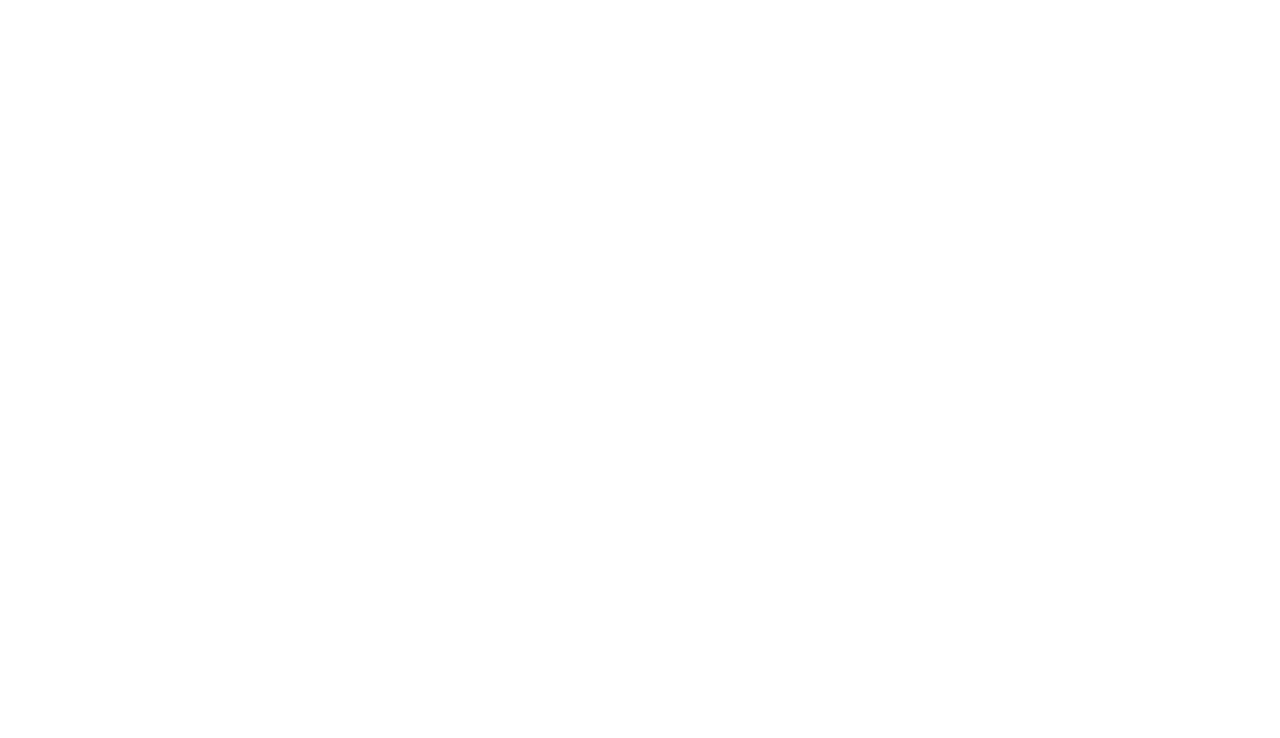
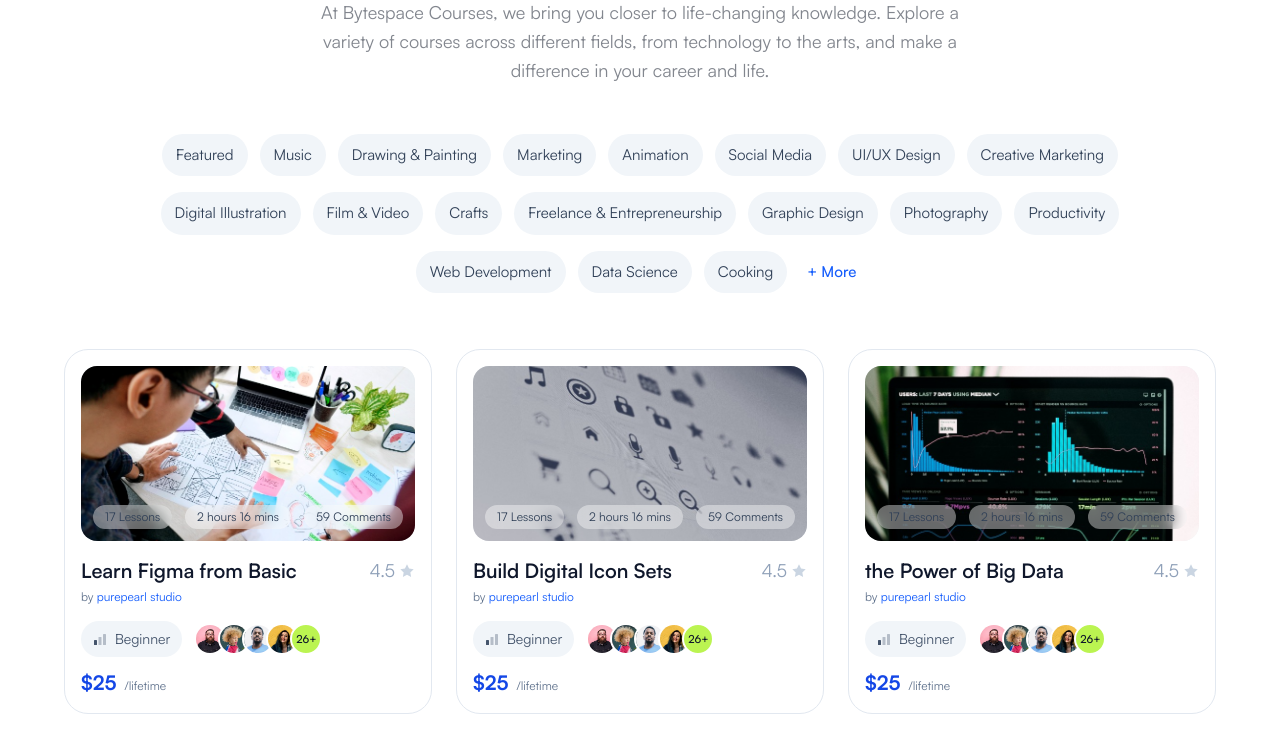
Before and after one commit to abeer609/bytespace, a Next.js app: page / in a window 1280 px wide. Shown: the part 1200-1938 px from the top of the page. Before the commit the page ends 1010 px from the top, so only its background shows below. Built offline with nearby package versions, Linux system fonts and the light colour scheme.

Commit message:
added course highlight

```diff
--- /dev/null
+++ b/app/components/LevelBadge.tsx
@@ -0,0 +1,20 @@
+type Props = { level: string };
+
+export default function LevelBadge({ level }: Props) {
+  return (
+    <span className="inline-flex items-center gap-2 rounded-full bg-slate-100 px-3 py-2 text-sm text-slate-600">
+      <svg
+        width="14"
+        height="14"
+        viewBox="0 0 14 14"
+        fill="currentColor"
+        aria-hidden
+      >
+        <rect x="1" y="8" width="3" height="5" rx="0.5" />
+        <rect x="5.5" y="5" width="3" height="8" rx="0.5" opacity="0.35" />
+        <rect x="10" y="2" width="3" height="11" rx="0.5" opacity="0.35" />
+      </svg>
+      {level}
+    </span>
+  );
+}
--- /dev/null
+++ b/app/components/Rating.tsx
@@ -0,0 +1,20 @@
+export default function Rating({ value }: { value: number }) {
+  return (
+    <div
+      className="flex shrink-0 items-center gap-1 text-slate-400"
+      aria-label={`Rated ${value} out of 5`}
+    >
+      <span className="text-base">{value}</span>
+      <svg
+        width="16"
+        height="16"
+        viewBox="0 0 24 24"
+        fill="currentColor"
+        className="text-slate-300"
+        aria-hidden
+      >
+        <path d="M12 2l3.09 6.26L22 9.27l-5 4.87 1.18 6.88L12 17.77l-6.18 3.25L7 14.14 2 9.27l6.91-1.01L12 2z" />
+      </svg>
+    </div>
+  );
+}
--- /dev/null
+++ b/app/components/course/CategoryFilter.tsx
@@ -0,0 +1,40 @@
+"use client";
+
+import CategoryPill from "./CategoryPill";
+
+type Props = {
+  categories: string[];
+  active: string;
+  onChange: (category: string) => void;
+};
+
+export default function CategoryFilter({
+  categories,
+  active,
+  onChange,
+}: Props) {
+  return (
+    <div className="mx-auto mt-12 flex max-w-5xl flex-wrap items-center justify-center gap-x-3 gap-y-4">
+      {categories.map((category) => (
+        <CategoryPill
+          key={category}
+          label={category}
+          active={category === active}
+          onClick={() => {
+            if (category == active) {
+              onChange("");
+            } else {
+              onChange(category);
+            }
+          }}
+        />
+      ))}
+      <button
+        type="button"
+        className="px-2 text-[15px] font-medium text-blue-600 hover:underline"
+      >
+        + More
+      </button>
+    </div>
+  );
+}
--- /dev/null
+++ b/app/components/course/CategoryPill.tsx
@@ -0,0 +1,18 @@
+type Props = { label: string; active: boolean; onClick: () => void };
+
+export default function CategoryPill({ label, active, onClick }: Props) {
+  return (
+    <button
+      type="button"
+      onClick={onClick}
+      aria-pressed={active}
+      className={`rounded-full px-[14px] py-[10px] text-[15px] transition-colors focus-visible:outline focus-visible:outline-2 focus-visible:outline-offset-2 focus-visible:outline-blue-500 ${
+        active
+          ? "bg-lime-300 font-medium text-slate-900"
+          : "bg-slate-100 text-slate-700 hover:bg-slate-200"
+      }`}
+    >
+      {label}
+    </button>
+  );
+}
--- /dev/null
+++ b/app/components/course/CourseCard.tsx
@@ -0,0 +1,38 @@
+import { Course } from "@/app/lib/types/course";
+import AvatarStack from "@/app/components/AvatarStack";
+import CourseMeta from "./CourseMeta";
+import Rating from "@/app/components/Rating";
+import LevelBadge from "@/app/components/LevelBadge";
+
+export default function CourseCard({ course }: { course: Course }) {
+  return (
+    <article className="rounded-3xl border border-slate-200 bg-white p-4">
+      <div className="relative h-[175px] overflow-hidden rounded-2xl bg-slate-100">
+        <img src={course.image} alt="" className="h-full w-full object-cover" />
+        <div className="absolute inset-x-3 bottom-3 flex items-center justify-between gap-2">
+          <CourseMeta>{course.lessons} Lessons</CourseMeta>
+          <CourseMeta>{course.duration}</CourseMeta>
+          <CourseMeta>{course.comments} Comments</CourseMeta>
+        </div>
+      </div>
+
+      <div className="mt-4 flex items-start justify-between gap-3">
+        <h3 className="text-xl font-semibold text-slate-900">{course.title}</h3>
+        <Rating value={course.rating} />
+      </div>
+      <p className="mt-1 text-xs text-slate-500">
+        by <span className="text-blue-600">{course.author}</span>
+      </p>
+
+      <div className="mt-4 flex items-center gap-3">
+        <LevelBadge level={course.level} />
+        <AvatarStack avatars={course.learners} extra={course.extraLearners} />
+      </div>
+
+      <p className="mt-3 flex items-baseline gap-2">
+        <span className="text-xl font-bold text-blue-700">${course.price}</span>
+        <span className="text-xs text-slate-500">/lifetime</span>
+      </p>
+    </article>
+  );
+}
--- /dev/null
+++ b/app/components/course/CourseGrid.tsx
@@ -0,0 +1,13 @@
+// import type { Course } from "@/types/course";
+import { Course } from "@/app/lib/types/course";
+import CourseCard from "./CourseCard";
+
+export default function CourseGrid({ courses }: { courses: Course[] }) {
+  return (
+    <div className="mx-auto mt-14 grid max-w-6xl gap-6 sm:grid-cols-2 lg:grid-cols-3">
+      {courses.map((course) => (
+        <CourseCard key={course.id} course={course} />
+      ))}
+    </div>
+  );
+}
--- /dev/null
+++ b/app/components/course/CourseMeta.tsx
@@ -0,0 +1,11 @@
+export default function CourseMeta({
+  children,
+}: {
+  children: React.ReactNode;
+}) {
+  return (
+    <span className="whitespace-nowrap rounded-full bg-white/40 px-3 py-1 text-xs text-slate-700 backdrop-blur-sm">
+      {children}
+    </span>
+  );
+}
--- /dev/null
+++ b/app/components/course/CourseSection.tsx
@@ -0,0 +1,140 @@
+"use client";
+import { Course } from "@/app/lib/types/course";
+import CourseGrid from "./CourseGrid";
+// import CategoryFilter from "./CategoryFilter";
+import { useEffect, useState } from "react";
+import CategoryFilter from "./CategoryFilter";
+
+export default function CoursesSection() {
+  const [active, setActive] = useState("");
+  const [filteredCourses, setFilteredCourses] = useState<Course[]>([]);
+
+  // Wire real filtering here once courses carry a `category` field.
+  const learners = [
+    "/images/avatars/1.png",
+    "/images/avatars/2.png",
+    "/images/avatars/3.png",
+    "/images/avatars/4.png",
+  ];
+
+  const base = {
+    author: "purepearl studio",
+    lessons: 17,
+    duration: "2 hours 16 mins",
+    comments: 59,
+    rating: 4.5,
+    level: "Beginner" as const,
+    price: 25,
+    learners,
+    extraLearners: 26,
+  };
+
+  const [courses, setCourses] = useState([
+    {
+      ...base,
+      id: "figma",
+      title: "Learn Figma from Basic",
+      image: "/images/courses/figma.png",
+      categories: [
+        "Featured",
+        "Graphic Design",
+        "Drawing & Painting",
+        "UI/UX Design",
+        "Digital Illustration",
+      ],
+    },
+    {
+      ...base,
+      id: "icons",
+      title: "Build Digital Icon Sets",
+      image: "/images/courses/digital.png",
+      categories: [
+        "Drawing & Painting",
+        "Graphic Design",
+        "Crafts",
+        "Creative Marketing",
+        "Digital Illustration",
+      ],
+    },
+    {
+      ...base,
+      id: "big-data",
+      title: "the Power of Big Data",
+      image: "/images/courses/bigdata.png",
+      categories: ["Data Science", "Featured"],
+    },
+    {
+      ...base,
+      id: "productivity",
+      title: "Balancing Productivity and Focus",
+      image: "/images/courses/productivity.png",
+      categories: ["Productivity"],
+    },
+    {
+      ...base,
+      id: "money",
+      title: "Mastering Money Management",
+      image: "/images/courses/money.png",
+      categories: ["Social Media", "Productivity"],
+    },
+    {
+      ...base,
+      id: "startup",
+      title: "From Idea to Startup Success",
+      image: "/images/courses/startup.png",
+      categories: ["Music", "Cooking", "Photography", "Film & Video"],
+    },
+  ]);
+
+  useEffect(() => {
+    if (active == "") {
+      setFilteredCourses([...courses]);
+    } else {
+      setFilteredCourses(
+        courses.filter((course) => course.categories.includes(active)),
+      );
+    }
+  }, [active]);
+
+  const categories: string[] = [
+    "Featured",
+    "Music",
+    "Drawing & Painting",
+    "Marketing",
+    "Animation",
+    "Social Media",
+    "UI/UX Design",
+    "Creative Marketing",
+    "Digital Illustration",
+    "Film & Video",
+    "Crafts",
+    "Freelance & Entrepreneurship",
+    "Graphic Design",
+    "Photography",
+    "Productivity",
+    "Web Development",
+    "Data Science",
+    "Cooking",
+  ];
+
+  return (
+    <section className="px-6 py-16">
+      <div className="mx-auto max-w-2xl text-center">
+        <h2 className="whitespace-pre-line max-w-lg mx-auto font-poppins text-heading-m font-bold leading-tight text-slate-900 md:text-[40px]">
+          Discover Your Passion, Build Your Skills
+        </h2>
+        <p className="mt-6 text-base leading-relaxed text-shuttle-gray-400">
+          At Bytespace Courses, we bring you closer to life-changing knowledge.
+          Explore a variety of courses across different fields, from technology
+          to the arts, and make a difference in your career and life.
+        </p>
+      </div>
+      <CategoryFilter
+        categories={categories}
+        active={active}
+        onChange={setActive}
+      />
+      <CourseGrid courses={filteredCourses} />
+    </section>
+  );
+}
--- /dev/null
+++ b/app/lib/types/course.ts
@@ -0,0 +1,15 @@
+export type Course = {
+  id: string;
+  title: string;
+  author: string;
+  image: string;
+  lessons: number;
+  duration: string;
+  comments: number;
+  rating: number;
+  categories: string[];
+  level: "Beginner" | "Intermediate" | "Advanced";
+  price: number;
+  learners: string[];
+  extraLearners: number;
+};
--- a/app/page.tsx
+++ b/app/page.tsx
@@ -1,6 +1,7 @@
 import Navbar from "./components/Navbar";
 import Hero from "./components/Hero";
 import Partners from "./components/Partners";
+import CoursesSection from "./components/course/CourseSection";
 
 export default function Home() {
   return (
@@ -10,6 +11,7 @@
         <Hero />
       </header>
       <Partners />
+      <CoursesSection />
     </>
   );
 }
```
